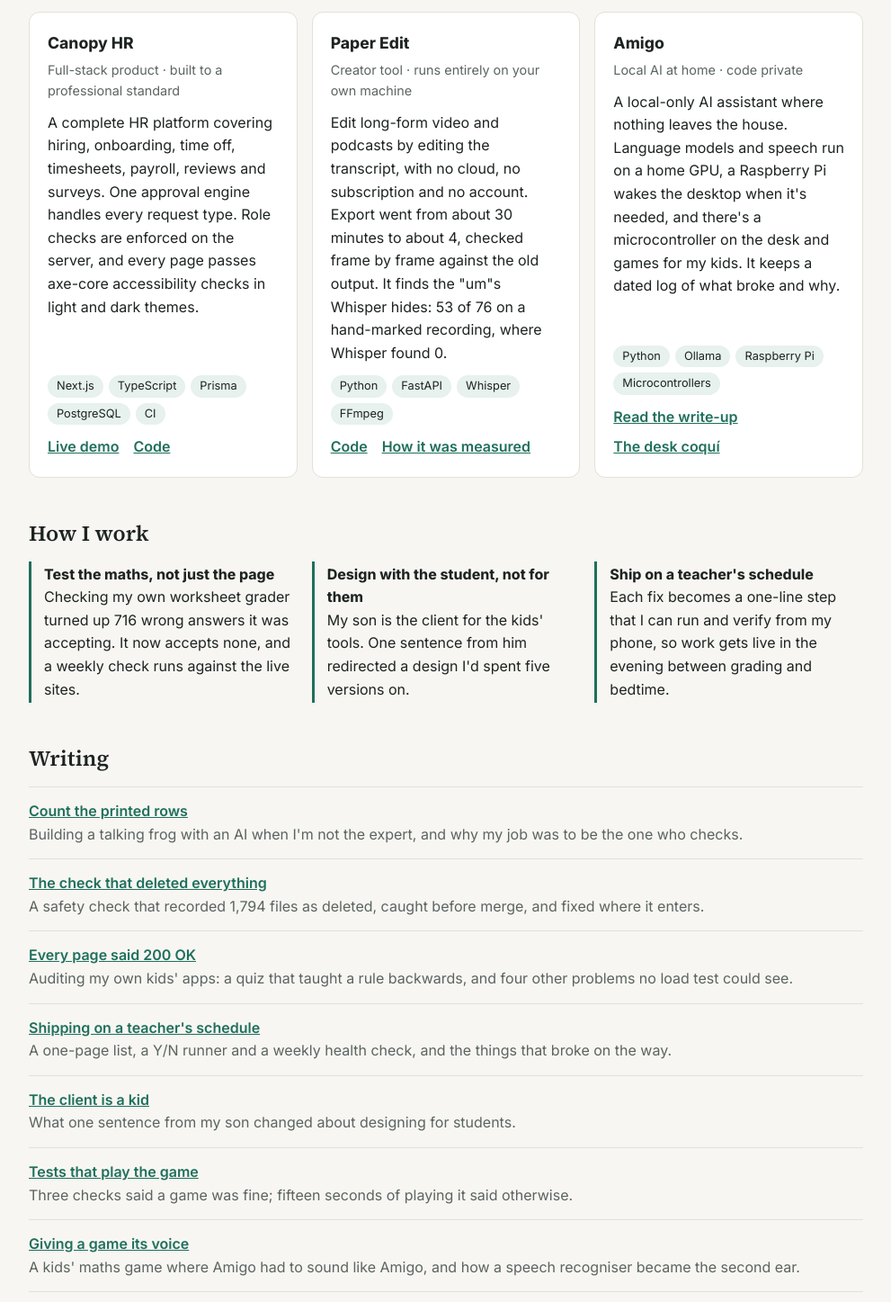
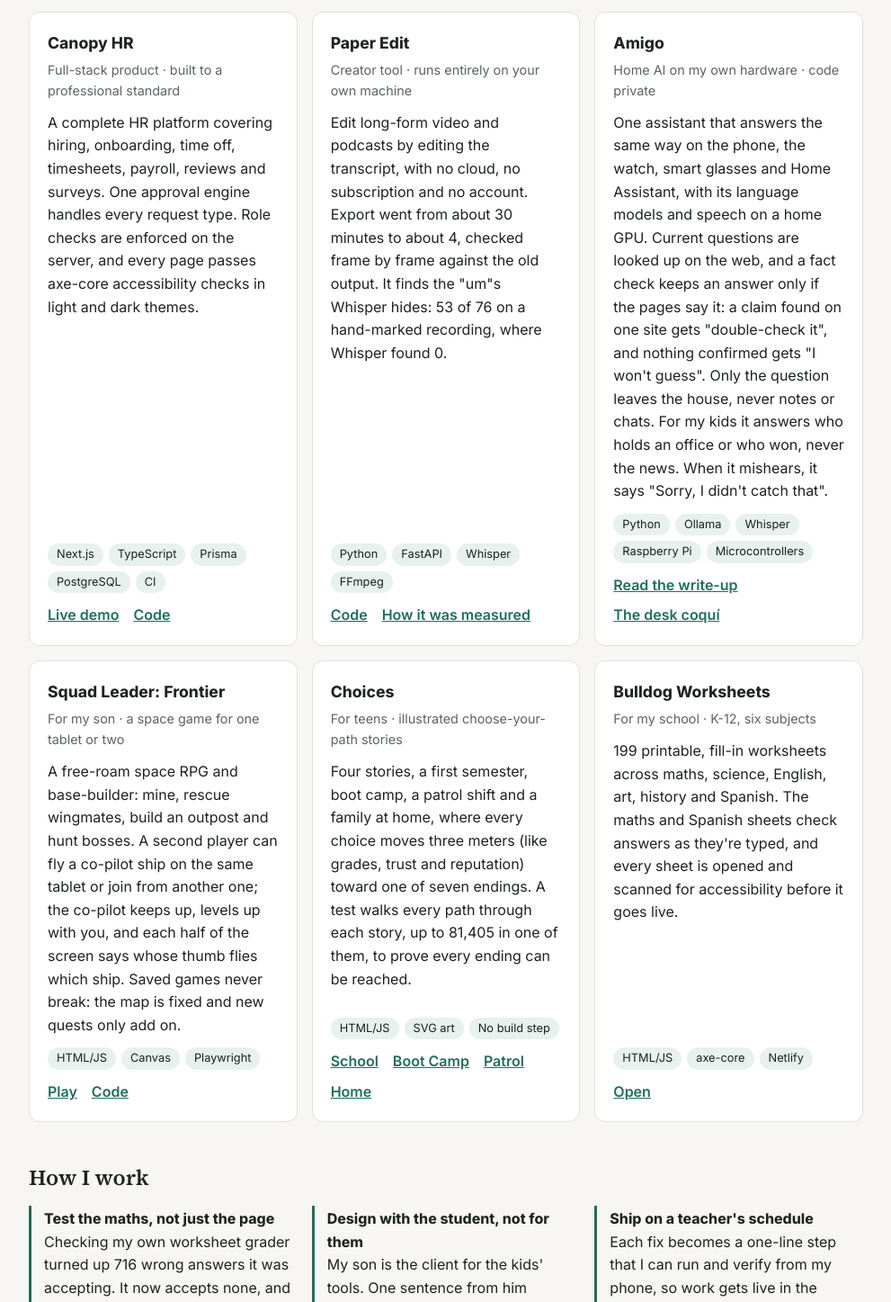
Before and after one commit to TokkatheDj/TokkatheDj.github.io, a plain HTML site: page index.html in a window 1280 px wide. Shown: the part 1016-2463 px from the top of the page at 90% size, without its empty margins (144-1135 px from the left). Drawn offline with Linux system fonts and the light colour scheme.

Commit message:
Work: Amigo card brought up to date (web lookups with a fact check, one assistant on every device, kid-safe, 'didn't catch that'); add Squad Leader: Frontier, Choices and Bulldog Worksheets
The old Amigo card said nothing leaves the house; since Amigo Live a question can go out for a web search, so it now
says exactly that: only the question leaves, never notes or chats. All new links checked 200.

Co-Authored-By: Claude Opus 5.5 <noreply@anthropic.com>

```diff
--- a/index.html
+++ b/index.html
@@ -4,11 +4,11 @@
 <meta charset="utf-8">
 <meta name="viewport" content="width=device-width, initial-scale=1">
 <title>Lance Massey</title>
-<meta name="description" content="Secondary-school teacher who builds and ships classroom software: maths manipulatives, VR math rooms, a games arcade, and full-stack web apps.">
+<meta name="description" content="Secondary-school teacher who builds and ships classroom software: maths manipulatives, VR math rooms, a games arcade, K-12 worksheets, choose-your-path stories, a home AI assistant, and full-stack web apps.">
 <!-- what a pasted link shows (LinkedIn, Slack, messages) -->
 <meta property="og:type" content="website">
 <meta property="og:title" content="Lance Massey - teacher who builds and ships software">
-<meta property="og:description" content="Secondary-school teacher who builds and ships classroom software: maths manipulatives, VR math rooms, a games arcade, and full-stack web apps.">
+<meta property="og:description" content="Secondary-school teacher who builds and ships classroom software: maths manipulatives, VR math rooms, a games arcade, K-12 worksheets, choose-your-path stories, a home AI assistant, and full-stack web apps.">
 <meta property="og:url" content="https://tokkathedj.github.io/">
 <meta property="og:image" content="https://tokkathedj.github.io/og.png">
 <meta property="og:image:width" content="1200">
@@ -152,13 +152,47 @@ footer{padding:48px 0 40px;color:var(--muted);font-size:.9rem}
 
     <article class="card">
       <h3>Amigo</h3>
-      <p class="for">Local AI at home · code private</p>
-      <p>A local-only AI assistant where nothing leaves the house. Language models and speech
-      run on a home GPU, a Raspberry Pi wakes the desktop when it's needed, and there's a
-      microcontroller on the desk and games for my kids. It keeps a dated log of what broke
-      and why.</p>
-      <ul class="stack"><li>Python</li><li>Ollama</li><li>Raspberry Pi</li><li>Microcontrollers</li></ul>
+      <p class="for">Home AI on my own hardware · code private</p>
+      <p>One assistant that answers the same way on the phone, the watch, smart glasses and Home
+      Assistant, with its language models and speech on a home GPU. Current questions are looked
+      up on the web, and a fact check keeps an answer only if the pages say it: a claim found on
+      one site gets "double-check it", and nothing confirmed gets "I won't guess". Only the
+      question leaves the house, never notes or chats. For my kids it answers who holds an office
+      or who won, never the news. When it mishears, it says "Sorry, I didn't catch that".</p>
+      <ul class="stack"><li>Python</li><li>Ollama</li><li>Whisper</li><li>Raspberry Pi</li><li>Microcontrollers</li></ul>
       <div class="links"><a href="https://github.com/TokkatheDj/TokkatheDj/blob/master/writing/believe-the-photograph.md">Read the write-up</a><a href="https://github.com/TokkatheDj/TokkatheDj/blob/master/writing/count-the-printed-rows.md">The desk coquí</a></div>
+    </article>
+
+    <article class="card">
+      <h3>Squad Leader: Frontier</h3>
+      <p class="for">For my son · a space game for one tablet or two</p>
+      <p>A free-roam space RPG and base-builder: mine, rescue wingmates, build an outpost and hunt
+      bosses. A second player can fly a co-pilot ship on the same tablet or join from another one;
+      the co-pilot keeps up, levels up with you, and each half of the screen says whose thumb flies
+      which ship. Saved games never break: the map is fixed and new quests only add on.</p>
+      <ul class="stack"><li>HTML/JS</li><li>Canvas</li><li>Playwright</li></ul>
+      <div class="links"><a href="https://amigo-arcade.vercel.app/games/squad-leader-frontier.html">Play</a><a href="https://github.com/TokkatheDj/party-command-games/blob/master/amigo-arcade-games/squad-leader-frontier.html">Code</a></div>
+    </article>
+
+    <article class="card">
+      <h3>Choices</h3>
+      <p class="for">For teens · illustrated choose-your-path stories</p>
+      <p>Four stories, a first semester, boot camp, a patrol shift and a family at home, where every
+      choice moves three meters (like grades, trust and reputation) toward one of seven endings.
+      A test walks every path through each story, up to 81,405 in one of them, to prove every
+      ending can be reached.</p>
+      <ul class="stack"><li>HTML/JS</li><li>SVG art</li><li>No build step</li></ul>
+      <div class="links"><a href="https://tokkathedj.github.io/party-command-games/shared/choices-first-semester.html">School</a><a href="https://tokkathedj.github.io/party-command-games/shared/choices-boot-camp.html">Boot Camp</a><a href="https://tokkathedj.github.io/party-command-games/shared/choices-patrol.html">Patrol</a><a href="https://tokkathedj.github.io/party-command-games/shared/choices-home.html">Home</a></div>
+    </article>
+
+    <article class="card">
+      <h3>Bulldog Worksheets</h3>
+      <p class="for">For my school · K-12, six subjects</p>
+      <p>199 printable, fill-in worksheets across maths, science, English, art, history and
+      Spanish. The maths and Spanish sheets check answers as they're typed, and every sheet is
+      opened and scanned for accessibility before it goes live.</p>
+      <ul class="stack"><li>HTML/JS</li><li>axe-core</li><li>Netlify</li></ul>
+      <div class="links"><a href="https://bulldog-worksheets.netlify.app/">Open</a></div>
     </article>
 
   </div>
```
